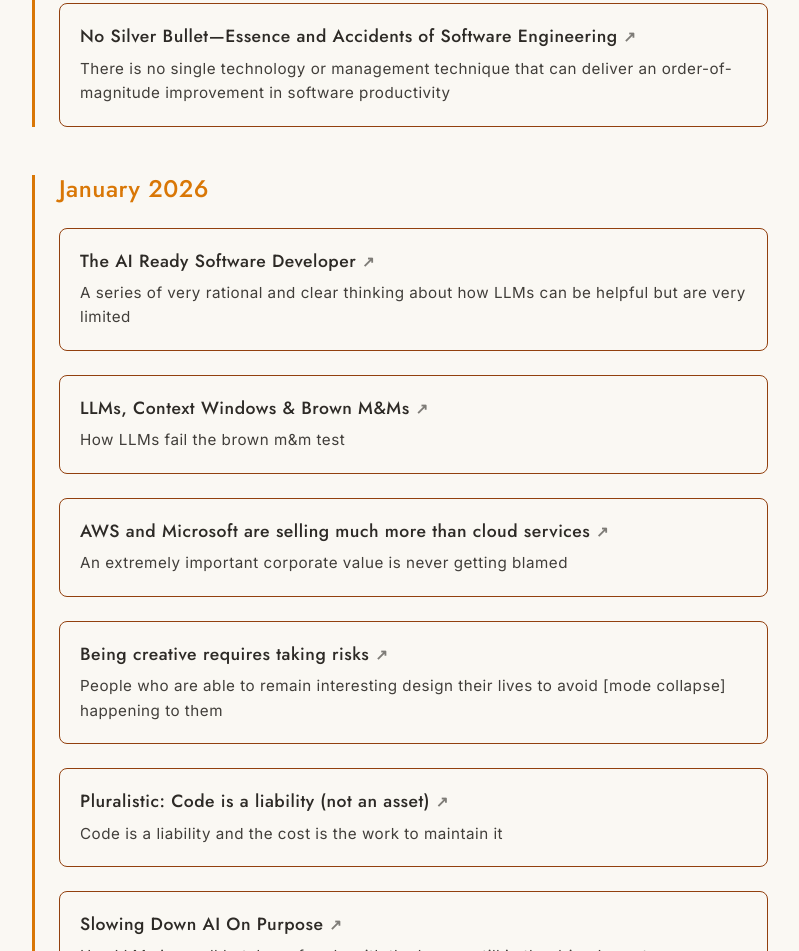
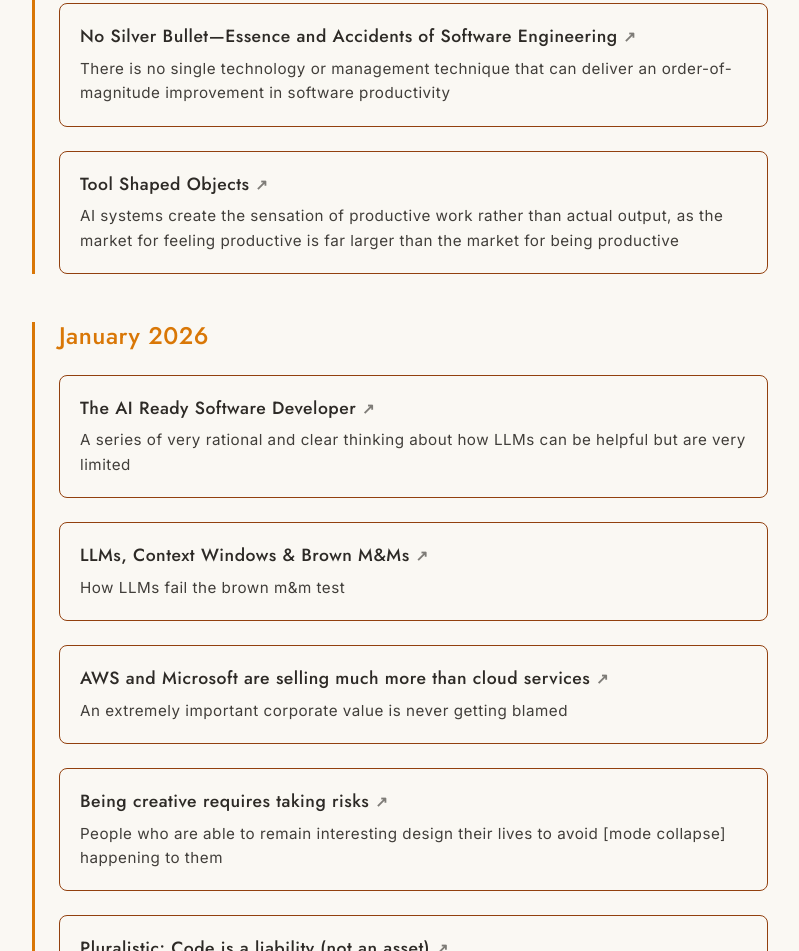
Before and after one commit to mtoutcalt/markoutcalt, an Astro site: page /til/articles in a window 1280 px wide. Shown: the part 794-1745 px from the top of the page, without its empty margins (240-1039 px from the left). Built offline with nearby package versions, Linux system fonts and the light colour scheme; Astro itself is replaced by a stand-in of ours.

Commit message:
new feb article

```diff
--- a/src/data/articles.js
+++ b/src/data/articles.js
@@ -19,6 +19,11 @@ export const articles = [
         title: "No Silver Bullet—Essence and Accidents of Software Engineering",
         url: "https://www.cs.dartmouth.edu/~cs50/Reading/NoSilverBullet.pdf",
         summary: "There is no single technology or management technique that can deliver an order-of-magnitude improvement in software productivity"
+      },
+      {
+        title: "Tool Shaped Objects",
+        url: "https://minutes.substack.com/p/tool-shaped-objects",
+        summary: "AI systems create the sensation of productive work rather than actual output, as the market for feeling productive is far larger than the market for being productive"
       }
     ]
   },
```
Also changed, not shown: .claude/settings.local.json.
